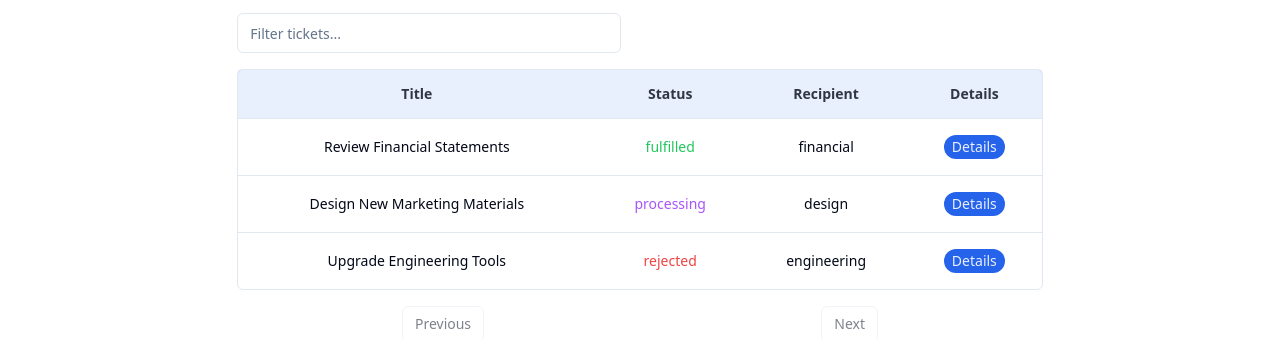
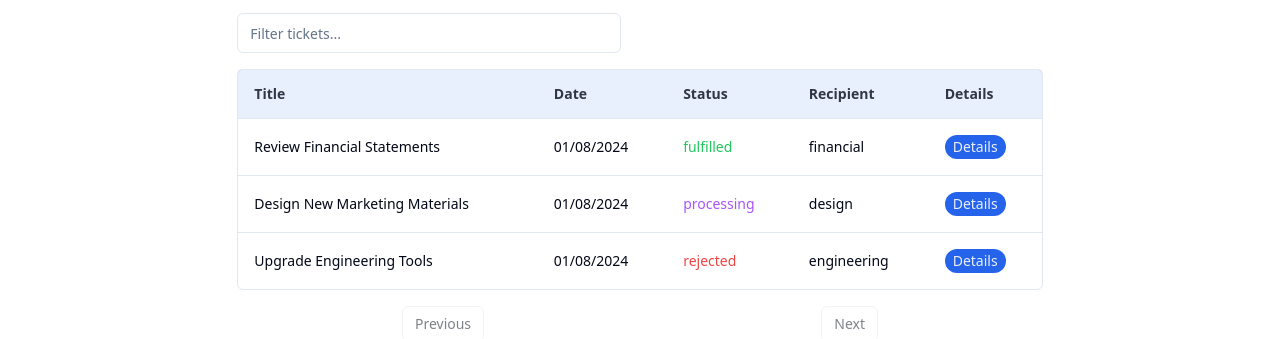
Before and after one commit to Mehdi-Salehii/Quantom_Byte_Project, a Next.js app: page /out-going-tickets in a window 1280 px wide. Shown: the part 148-487 px from the top of the page. Built offline with nearby package versions, Linux system fonts and the light colour scheme; no server answers.

Commit message:
added date to dashboard and outgoing and changed table look

```diff
--- a/app/dashboard/Columns.tsx
+++ b/app/dashboard/Columns.tsx
@@ -9,19 +9,30 @@ export const columns: ColumnDef<TicketType>[] = [
   {
     accessorKey: "title",
     header: () => (
-      <div className="text-center font-bold text-foreground/80">Title</div>
+      <div className="text-left font-bold text-foreground/80">Title</div>
     ),
     cell: ({ row }) => {
       const title: string = row.getValue("title")
 
-      return <div className="text-center">{title}</div>
+      return <div className="text-left">{title}</div>
+    },
+  },
+  {
+    accessorKey: "created_at",
+    header: () => (
+      <div className="text-left font-bold text-foreground/80">Date</div>
+    ),
+    cell: ({ row }) => {
+      const date: Date = new Date(row.getValue("created_at"))
+      const dateString = `${date.getDate().toString().padStart(2, "0")}/${date.getMonth().toString().padStart(2, "0")}/${date.getFullYear()}`
+      return <div className="text-left">{dateString}</div>
     },
   },
   {
     accessorKey: "status",
 
     header: () => (
-      <div className="text-center font-bold text-foreground/80">Status</div>
+      <div className="text-left font-bold text-foreground/80">Status</div>
     ),
     cell: ({ row }) => {
       const status: "rejected" | "fulfilled" | "processing" =
@@ -32,19 +43,19 @@ export const columns: ColumnDef<TicketType>[] = [
         (status === "processing" && "text-purple-500")
       if (typeof color === "boolean") color = "text-purple-500"
 
-      return <div className={twMerge("text-center", color)}>{status}</div>
+      return <div className={twMerge("text-left", color)}>{status}</div>
     },
   },
 
   {
     accessorKey: "id",
     header: () => (
-      <div className="text-center font-bold text-foreground/80">Details</div>
+      <div className="text-left font-bold text-foreground/80">Details</div>
     ),
     cell: ({ row }) => {
       const id: string = row.getValue("id")
       return (
-        <div className="grid place-items-center text-background/90">
+        <div className="grid place-items-start text-background/90">
           <Link
             href={`details/${id}`}
             className="rounded-full bg-primary px-[8px] py-[2px]"
--- a/app/out-going-tickets/Columns.tsx
+++ b/app/out-going-tickets/Columns.tsx
@@ -9,19 +9,30 @@ export const columns: ColumnDef<TicketType>[] = [
   {
     accessorKey: "title",
     header: () => (
-      <div className="text-center font-bold text-foreground/80">Title</div>
+      <div className="text-left font-bold text-foreground/80">Title</div>
     ),
     cell: ({ row }) => {
       const title: string = row.getValue("title")
 
-      return <div className="text-center">{title}</div>
+      return <div className="text-left">{title}</div>
+    },
+  },
+  {
+    accessorKey: "created_at",
+    header: () => (
+      <div className="text-left font-bold text-foreground/80">Date</div>
+    ),
+    cell: ({ row }) => {
+      const date: Date = new Date(row.getValue("created_at"))
+      const dateString = `${date.getDate().toString().padStart(2, "0")}/${date.getMonth().toString().padStart(2, "0")}/${date.getFullYear()}`
+      return <div className="text-left">{dateString}</div>
     },
   },
   {
     accessorKey: "status",
 
     header: () => (
-      <div className="text-center font-bold text-foreground/80">Status</div>
+      <div className="text-left font-bold text-foreground/80">Status</div>
     ),
     cell: ({ row }) => {
       const status: "rejected" | "fulfilled" | "processing" =
@@ -32,7 +43,7 @@ export const columns: ColumnDef<TicketType>[] = [
         (status === "processing" && "text-purple-500")
       if (typeof color === "boolean") color = "text-purple-500"
 
-      return <div className={twMerge("text-center", color)}>{status}</div>
+      return <div className={twMerge("text-left", color)}>{status}</div>
     },
   },
 
@@ -40,23 +51,23 @@ export const columns: ColumnDef<TicketType>[] = [
     accessorKey: "target_department",
 
     header: () => (
-      <div className="text-center font-bold text-foreground/80">Recipient</div>
+      <div className="text-left font-bold text-foreground/80">Recipient</div>
     ),
     cell: ({ row }) => {
       const Sender: string = row.getValue("target_department")
 
-      return <div className="text-center">{Sender}</div>
+      return <div className="text-left">{Sender}</div>
     },
   },
   {
     accessorKey: "id",
     header: () => (
-      <div className="text-center font-bold text-foreground/80">Details</div>
+      <div className="text-left font-bold text-foreground/80">Details</div>
     ),
     cell: ({ row }) => {
       const id: string = row.getValue("id")
       return (
-        <div className="grid place-items-center text-background/90">
+        <div className="grid place-items-start text-background/90">
           <Link
             href={`/details/${id}`}
             className="rounded-full bg-primary px-[8px] py-[2px]"
```
